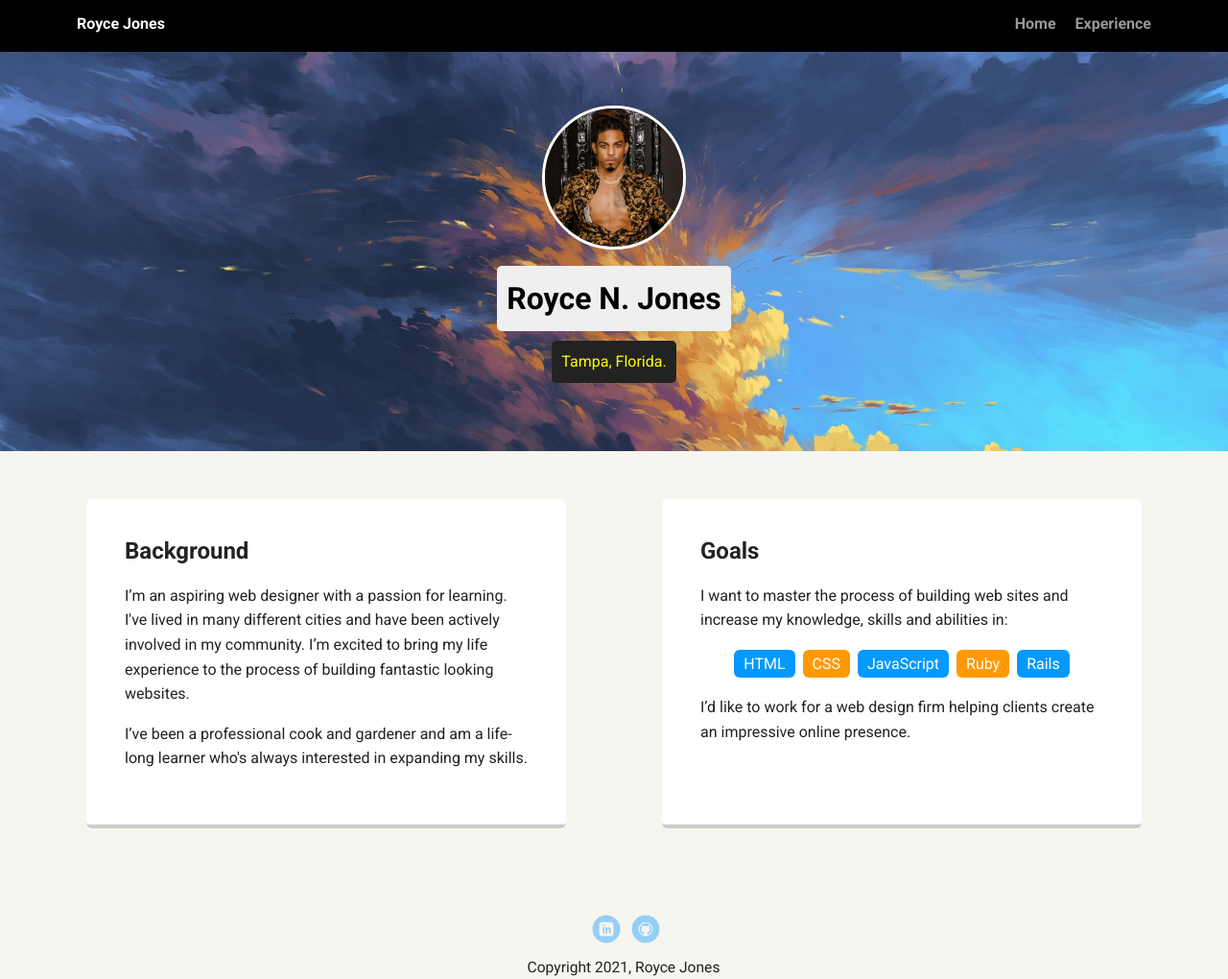
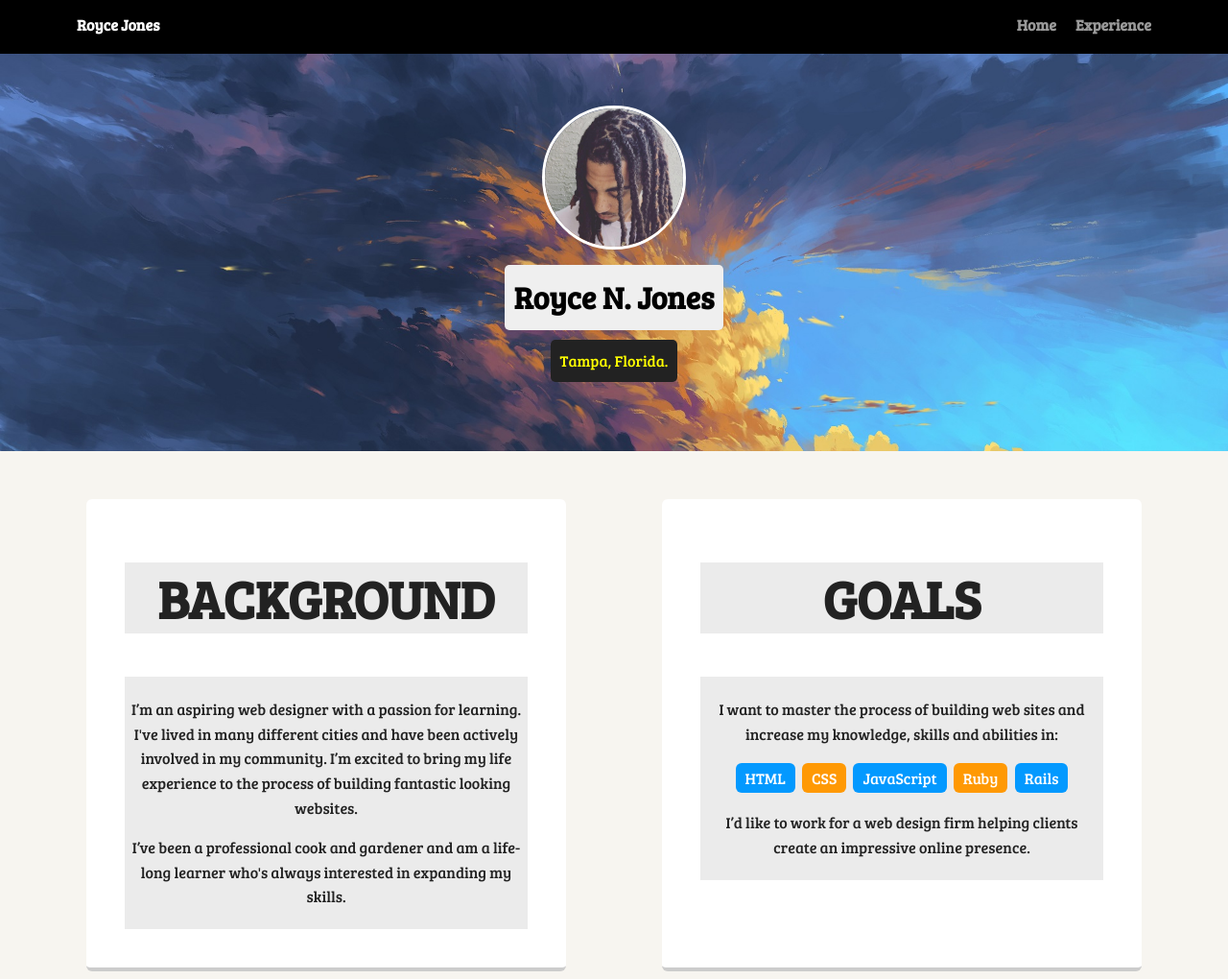
Before and after one commit to Roycewho/Portfolio-Project, a plain HTML site: page index.html in a window 1280 px wide. Shown: the top 1020 px of the page at 96% size. Drawn offline with Linux system fonts and the light colour scheme; a web font is replaced by a local one.

Commit message:
Update Font, alignment, background colors, profile image

```diff
--- a/index.html
+++ b/index.html
@@ -6,6 +6,9 @@
   <meta name="viewport" content="width=device-width, initial-scale=1.0">
   <link rel="stylesheet" href="styles.css">
   <link href="https://fonts.googleapis.com/css?family=Muli%7CRoboto:400,300,500,700,900" rel="stylesheet">
+  <link rel="preconnect" href="https://fonts.googleapis.com">
+<link rel="preconnect" href="https://fonts.gstatic.com" crossorigin>
+<link href="https://fonts.googleapis.com/css2?family=Bree+Serif&display=swap" rel="stylesheet">
 </head>
   <body>
 
@@ -13,12 +16,12 @@
         <ul class="nav">
           <li class="name">Royce Jones</li>
           <li><a href="index.html">Home</a></li>
-          <li><a href="#">Experience</a></li>
+          <li><a href="experience.html">Experience</a></li>
         </ul>
     </div>
 
     <header>
-      <img src="images/meKing.jpg" alt="Profile Picture of Royce Jones" class="profile-image">
+      <img src="images/WhoMe.jpg" alt="Profile Picture of Royce Jones" class="profile-image">
       <h1 class="tag name">Royce N. Jones</h1>
       <p class="tag location">Tampa, Florida.</p>
     </header>
@@ -26,12 +29,15 @@
     <main class="flex">
       <div class="card">
         <h2>Background</h2>
+        <div class='pWrapper'>
         <p>I’m an aspiring web designer with a passion for learning. I've lived in many different cities and have been actively involved in my community. I’m excited to bring my life experience to the process of building fantastic looking websites.</p>
         <p>I’ve been a professional cook and gardener and am a life-long learner who's always interested in expanding my skills.</p>
+      </div>
       </div>
 
       <div class="card">
         <h2>Goals</h2>
+          <div class='pWrapper'>
           <p>I want to master the process of building web sites and increase my knowledge, skills and abilities in:</p>
           <ul class="skills">
             <li>HTML</li>
@@ -41,6 +47,7 @@
             <li>Rails</li>
           </ul>
           <p>I’d like to work for a web design firm helping clients create an impressive online presence.</p>
+        </div>
       </div>
 
     </main>
--- a/styles.css
+++ b/styles.css
@@ -44,9 +44,11 @@ a:hover {
     display: block;
     margin-right: auto;
     color: white;
+    font-family: 'Bree Serif', serif;
 }
 .nav li {
   padding: 5px 10px 10px 10px;
+  font-family: 'Bree Serif', serif;
 }
 .nav a {
   transition: all .5s;
@@ -61,6 +63,7 @@ header {
   background-size: cover;
   overflow: hidden;
   padding-top: 60px;
+  font-family: 'Bree Serif', serif;
 
 }
 header {
@@ -93,11 +96,13 @@ header .profile-image:hover {
   margin: 30px;
   padding: 20px 40px 40px;
   max-width: 500px;
-  text-align: left;
+  text-align: center;
   background: #fff;
   border-bottom: 4px solid #ccc;
   border-radius: 6px;
   transition: all .5s;
+  font-family: 'Bree Serif', serif;
+
 }
 .card:hover {
   border-color: #ff99ff;
@@ -142,6 +147,12 @@ footer ul li {
   display: inline-block;
 }
 
+h2 {
+  text-transform: uppercase;
+  background-color: rgba(153, 153, 153, 0.199);
+  font-size: 55px;
+
+}
 a.social {
   display: inline-block;
   text-indent: -9999px;
@@ -166,6 +177,12 @@ a.social:hover {
 }
 .clearfix {
   clear: both;
+}
+
+.pWrapper {
+  background-color: rgba(153, 153, 153, 0.199);
+  padding: 5px;
+
 }
 
 /* Styles for larger screens */
```
Also changed, not shown: Images/WhoMe.jpg (added). Lines whose indentation alone changed are shown as unchanged.
